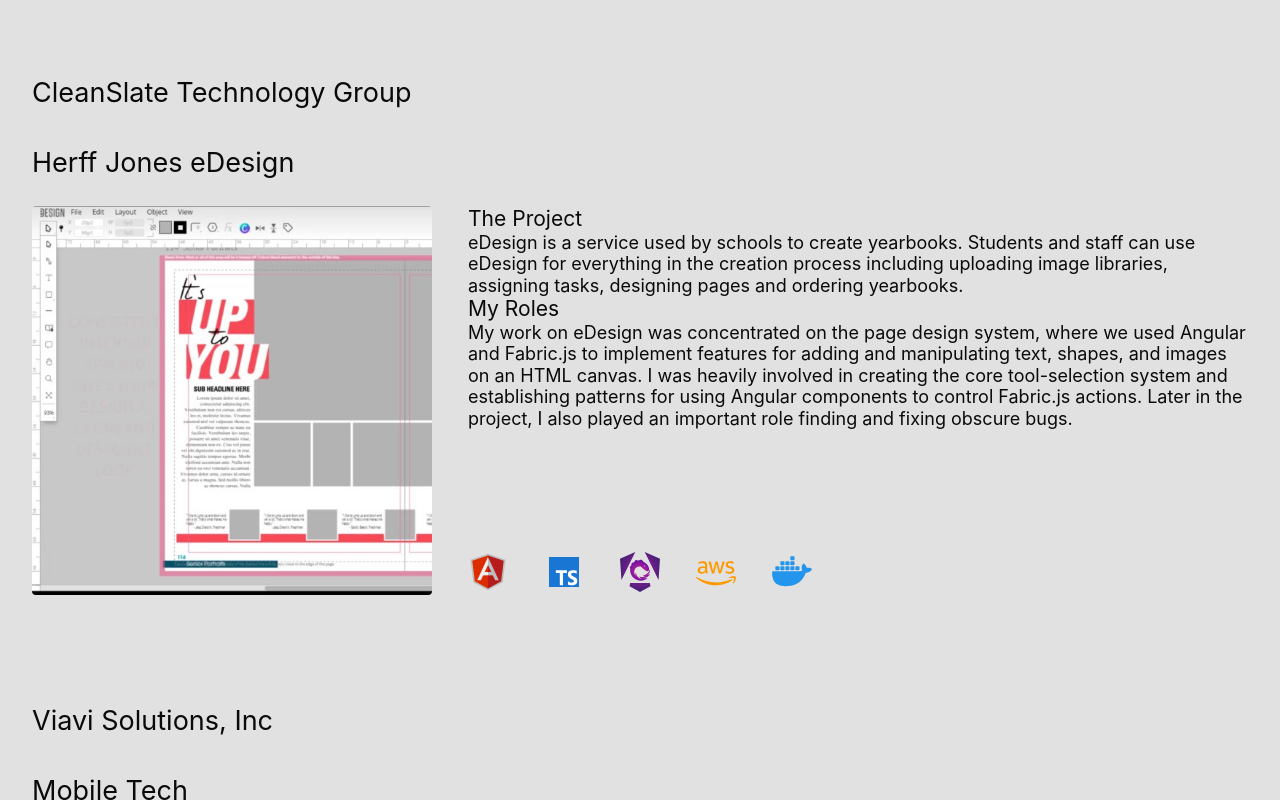
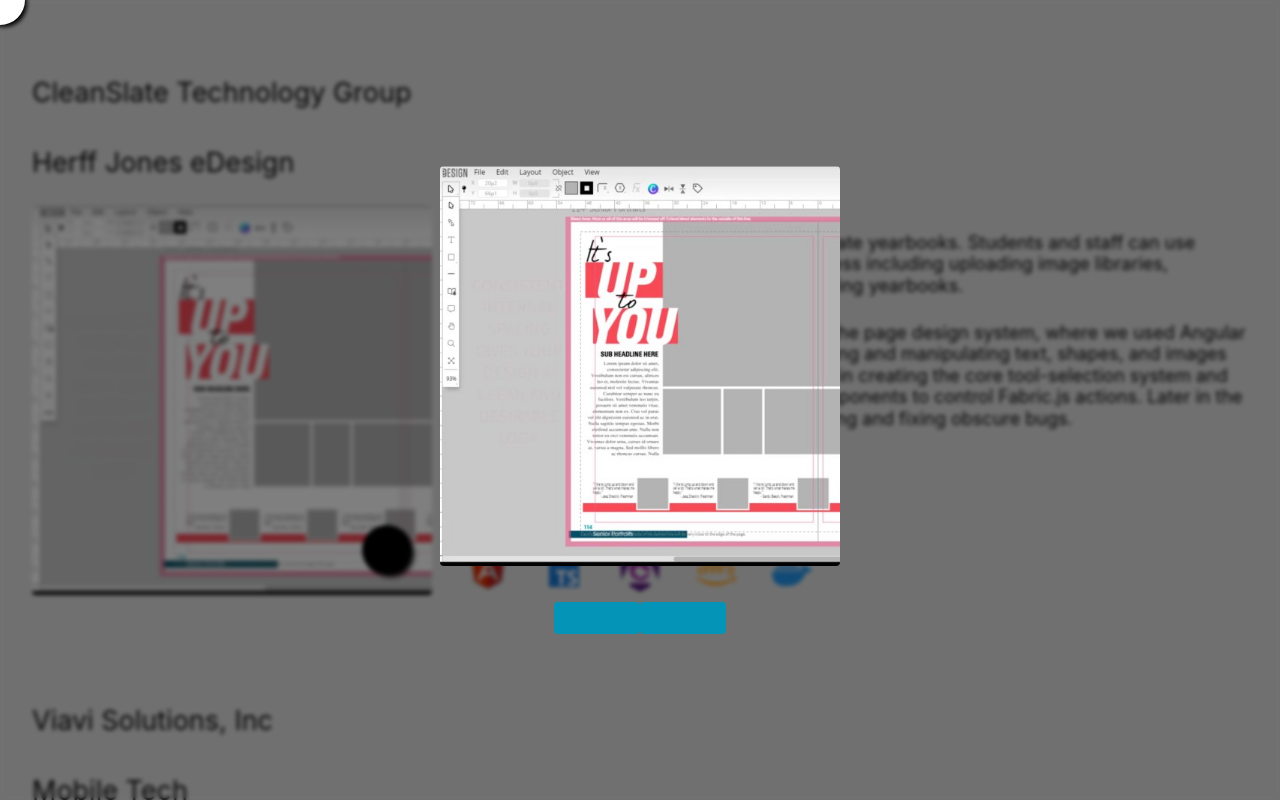
Before and after one commit to scoottrick/my-website, a Vue app: page / in a window 1280 px wide. Both pictures are taken after a click on the picture 232 px from the left and 1193 px from the top of the page. Shown: the part 793-1593 px from the top of the page. Built offline with nearby package versions, Linux system fonts and the light colour scheme; some icons are missing.

Commit message:
Adds basic image gallery

```diff
--- a/src/assets/base.css
+++ b/src/assets/base.css
@@ -34,8 +34,13 @@
     scroll-behavior: smooth;
 }
 
+html:has(body.noscroll) {
+    overflow: hidden;
+}
+
 body {
     min-height: 100vh;
+    width: 100vw;
     color: var(--color-text);
     background: var(--color-background);
     transition:
@@ -59,3 +64,7 @@
     -webkit-font-smoothing: antialiased;
     -moz-osx-font-smoothing: grayscale;
 }
+
+body.noscroll {
+    overflow: hidden;
+}
--- a/src/components/ImageViewer.vue
+++ b/src/components/ImageViewer.vue
@@ -6,28 +6,98 @@
 });
 
 const isOpened = ref(false);
+const current = ref(0);
 const tracker = ref(null);
+const closePrompt = ref(null);
+const coverImage = ref(null);
+const galleryView = ref(null);
 const containerClass = computed(() => `image-viewer ${isOpened.value ? 'opened' : 'closed'}`);
+const galleryImages = [];
+for (let i = 0; i < 10; i++) {
+    galleryImages.push(cover);
+}
+
+function openGallery() {
+    current.value = 0;
+    isOpened.value = true;
+    document.body.classList.add('noscroll');
+}
+
+function closeGallery() {
+    isOpened.value = false;
+    document.body.classList.remove('noscroll');
+}
+
+function goToPrevious(event) {
+    event.stopPropagation();
+    if (current.value === 0) {
+        current.value = galleryImages.length - 1;
+    } else {
+        current.value--;
+    }
+}
+
+function goToNext(event) {
+    event.stopPropagation();
+    if (current.value === galleryImages.length - 1) {
+        current.value = 0;
+    } else {
+        current.value++;
+    }
+}
+
+function movePrompt(prompt, x, y) {
+    const offsetX = Math.floor(tracker.value.clientWidth / 2);
+    const offsetY = Math.floor(tracker.value.clientHeight / 2);
+    const left = `${x - offsetX}px`;
+    const top = `${y - offsetY}px`;
+    prompt.animate([{ left, top }], { duration: 500, fill: 'forwards' });
+}
 
 function trackMouse(event) {
-    const offsetX = Math.floor(tracker.value.clientWidth / 2);
-    const offsetY = Math.floor(tracker.value.clientHeight / 2);
-    const x = event.clientX - offsetX;
-    const y = event.clientY - offsetY;
-    tracker.value.animate([{ left: `${x}px`, top: `${y}px` }], { duration: 50, fill: 'forwards' });
+    if (isOpened.value) {
+        return;
+    }
+    movePrompt(tracker.value, event.clientX, event.clientY);
+}
+
+function moveClosePrompt(event) {
+    if (!isOpened.value) {
+        return;
+    }
+    movePrompt(closePrompt.value, event.clientX, event.clientY);
 }
 </script>
 <template>
     <div :class="containerClass">
+        <div class="cover">
             <img
-            class="cover"
-            @click="() => (isOpened = !isOpened)"
+                ref="coverImage"
+                @click="openGallery"
                 @mousemove="trackMouse"
                 :src="cover"
                 alt="project thumbnail"
             />
             <span class="prompt still"><i class="iconoir-enlarge"></i></span>
-        <span ref="tracker" class="prompt follow"><i class="iconoir-enlarge"></i></span>
+            <span ref="tracker" class="prompt follow light"><i class="iconoir-enlarge"></i></span>
+        </div>
+        <div class="gallery" @mousemove="moveClosePrompt" @click="closeGallery">
+            <div class="interaction" @click.stop>
+                <img :src="galleryImages[current]" alt="" />
+                <div>
+                    <button @click.stop="goToPrevious">
+                        <i class="iconoir-arrow-left"></i>
+                    </button>
+                    <button @click.stop="goToNext"><i class="iconoir-arrow-right"></i></button>
+                </div>
+            </div>
+            <!-- <ul ref="galleryView" @click="cancelClick">
+                <li v-for="(image, i) in galleryImages" :key="i">
+                    <img :src="image" alt="" />
+                    </li>
+                    </ul> -->
+            <span ref="closePrompt" class="prompt light"><i class="iconoir-reduce"></i></span>
+        </div>
     </div>
 </template>
 
@@ -35,14 +105,72 @@
 .image-viewer {
     position: relative;
 }
-img.cover {
+.image-viewer.closed .gallery {
+    display: none;
+}
+.overlay {
+    position: fixed;
+    top: 0;
+    left: 0;
+    width: 100vw;
+    height: 100vh;
+    z-index: 1;
+    background: rgba(0, 0, 0, 0.5);
+    backdrop-filter: blur(2px);
+}
+.image-viewer.closed .overlay {
+    display: none;
+}
+.gallery {
+    background: rgba(0, 0, 0, 0.5);
+    backdrop-filter: blur(2px);
+    display: flex;
+    justify-content: center;
+    align-items: center;
+    position: fixed;
+    width: 100vw;
+    height: 100vh;
+    top: 0;
+    left: 0;
+    z-index: 2;
+    padding: 2em;
+    cursor: pointer;
+}
+.gallery ul {
+    display: flex;
+    flex-direction: row;
+    overflow-x: scroll;
+    list-style: none;
+    width: 100%;
+    padding: 0;
+    margin: 0;
+    gap: 2em;
+}
+.interaction {
+    display: flex;
+    flex-direction: column;
+    gap: 2em;
+    align-items: center;
+}
+.gallery ul {
+    cursor: auto;
+}
+.gallery .interaction:hover ~ .prompt {
+    opacity: 0;
+}
+.gallery .prompt {
+    position: fixed;
+    opacity: 1;
+}
+.gallery img {
+    min-width: 400px;
+    min-height: 400px;
+}
+.cover img {
     position: relative;
     display: inline-block;
     box-shadow: none;
     transition: all 200ms ease-in-out;
-}
-.image-viewer.opened .prompt {
-    display: none;
 }
 
 .prompt {
@@ -70,9 +198,12 @@
     height: 60%;
     color: inherit;
 }
-.follow {
+
+.prompt.light {
     --background-color: white;
     --color: black;
+}
+.follow {
     position: fixed;
     opacity: 0;
 }
@@ -83,13 +214,13 @@
     bottom: 20px;
     right: 20px;
 }
-.image-viewer.closed img.cover:hover ~ .follow {
+.image-viewer.closed .cover img:hover ~ .follow {
     opacity: 1;
 }
-.image-viewer.closed img.cover:hover ~ .still {
+.image-viewer.closed .cover img:hover ~ .still {
     opacity: 0;
 }
-img.cover:hover {
+.cover img:hover {
     box-shadow: 2px 4px 8px -2px black;
     transform: scale(1.05);
 }
```
Lines whose indentation alone changed are shown as unchanged.
